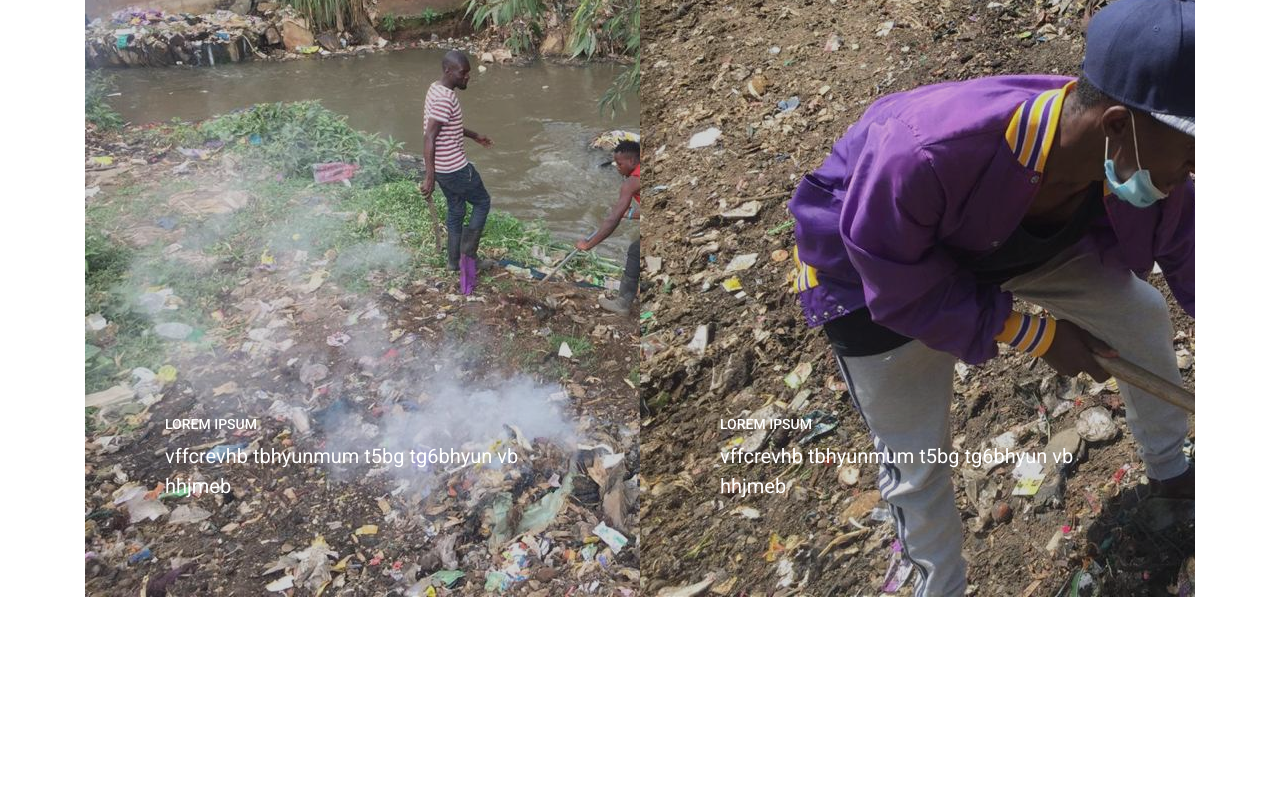
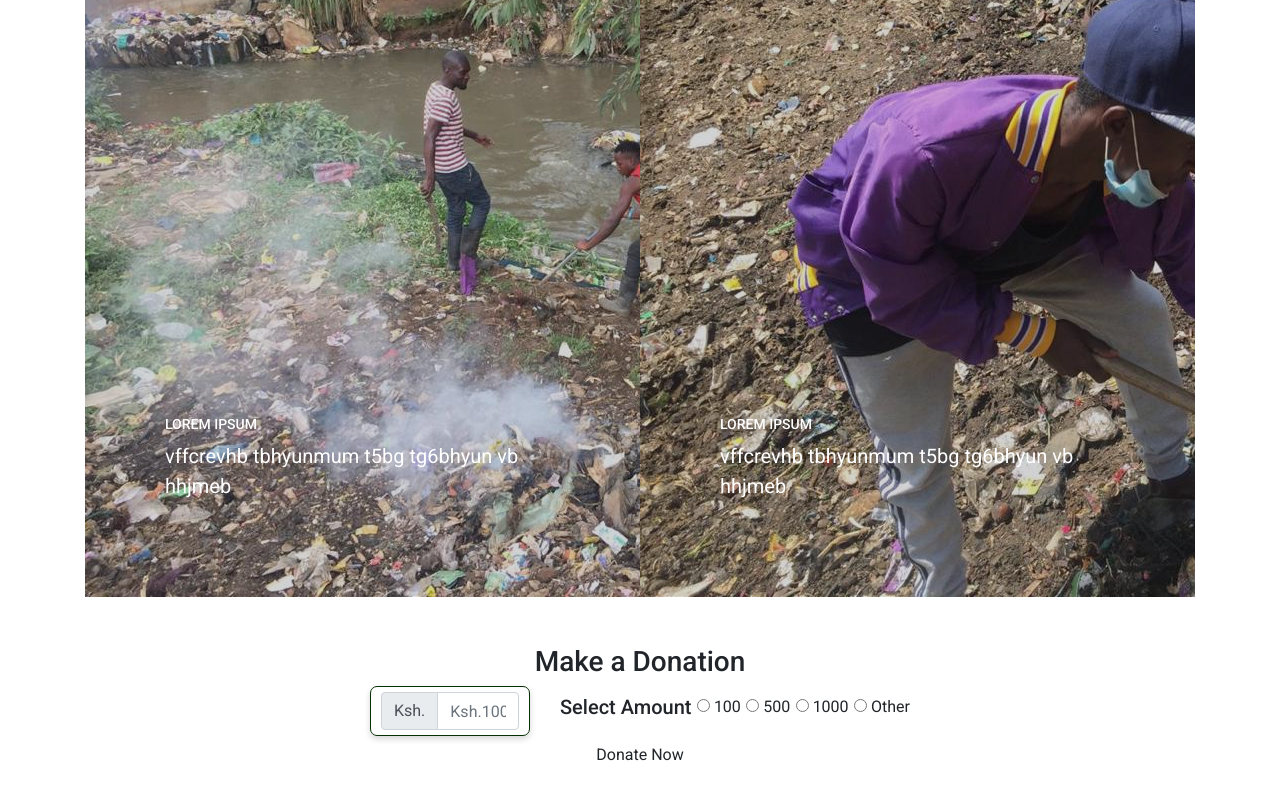
Before and after one commit to Darkknight123/hasi-web, a plain HTML site: page index.html in a window 1280 px wide. Shown: the part 3819-4619 px from the top of the page. Before the commit the page ends 4512 px from the top, so only its background shows below. Drawn offline with nearby package versions, Linux system fonts and the light colour scheme.

Commit message:
donate section

```diff
--- a/index.html
+++ b/index.html
@@ -307,8 +307,67 @@
   <!--donation section-->
 <section class="mt-5">
   <div class="container">
-    <div class="rowjustify-content-center"></div>
-
+    <div class="row justify-content-center">
+     <div class="col-lg-6">
+       <div class="text-center mb-55">
+         <h3>Make a Donation</h3>
+       </div>
+     </div>
+    </div>
+    <!---->
+    <div class="row justify-content-center">
+      <div class="col-lg-6">
+        <form class="donation-form">
+          <div class="row align-items-center">
+            <div class="col-md-4">
+              <div class="amount">
+                <div class="input-field">
+                  <div class="input-group">
+                    <div class="input-group-prepend">
+                     <span class="input-group-text"> Ksh.</span>
+                    </div>
+                    <input type="text" class="form-control"placeholder="Ksh.100" aria-label="username">
+                  </div>
+                </div>
+              </div>
+            </div>
+            <!---->
+            <div class="col-md-8">
+              <div class="amount">
+                <div class="need d-flex align-items-center justify-content-between">
+                  <div class="select">
+                    <h5>Select Amount</h5>
+                  </div>
+                  <div class="funds">
+                    <input type="radio"name="radio-group">
+                    <label for="fund-1">100</label>
+                  </div>
+                  <div class="funds">
+                    <input type="radio"name="radio-group">
+                    <label for="fund-2">500</label>
+                  </div>
+                  <div class="funds">
+                    <input type="radio"name="radio-group">
+                    <label for="fund-3">1000</label>
+                  </div>
+                  <div class="funds">
+                    <input type="radio"name="radio-group">
+                    <label for="other">Other</label>
+                  </div>
+                </div>
+              </div>
+            </div>
+          </div>
+        </form>
+      </div>
+    </div>
+    <div class="row mb-3">
+     <div class="col-12">
+       <div class="donation-btn text-center">
+        <a href=""class="btn btn-don">Donate Now</a>
+       </div>
+     </div>
+    </div>
   </div>
 </section>
   <!--end donation section-->
--- a/main.css
+++ b/main.css
@@ -108,7 +108,7 @@
  }
 
  .tabs .nav-pills .nav-item .nav-link span {
-                color: ;
+     color: black;
      font-size: 30px;
  }
 
@@ -226,3 +226,11 @@
          background-color: rgba(25, 61, 1, 0.6);
      }
  }
+
+ .donation-form .input-field .input-group {
+     width: 100%;
+     border: 1px solid #053001;
+     border-radius: 7px;
+     padding: 5px 10px;
+     box-shadow: 0 3px 6px rgba(0, 0, 0, 0.16);
+ }
```
Lines whose indentation alone changed are shown as unchanged.
